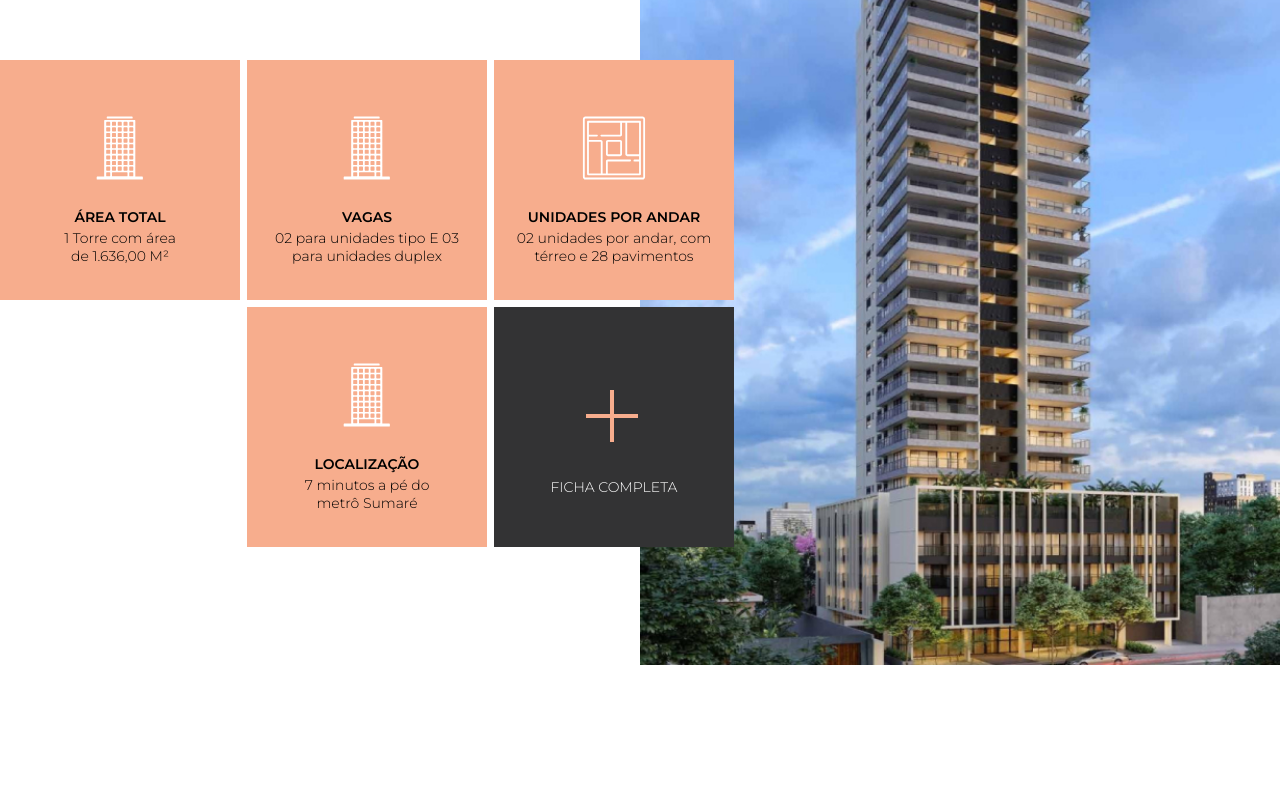
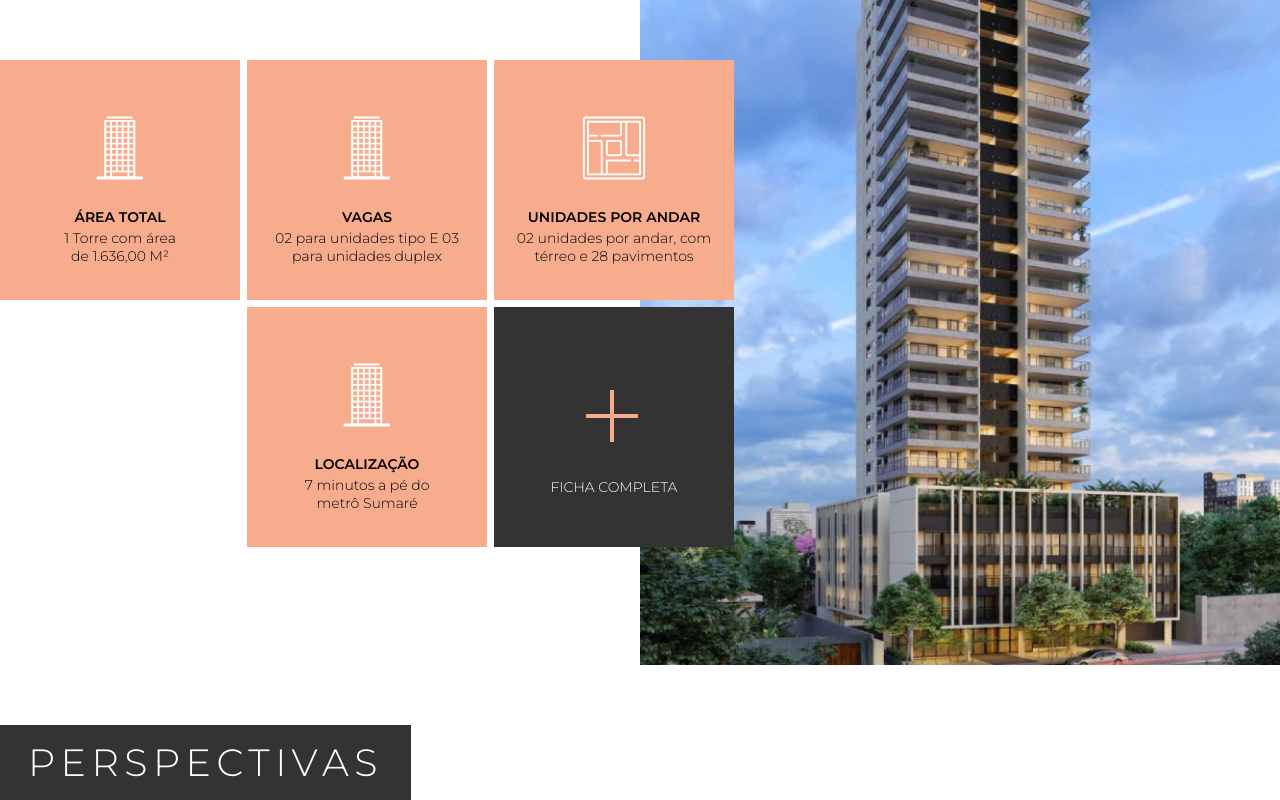
Before and after one commit to willtonglet/veritas, a Next.js app: page / in a window 1280 px wide. Shown: the part 1157-1957 px from the top of the page. Before the commit the page ends 1896 px from the top, so only its background shows below. Built offline with nearby package versions, Linux system fonts and the light colour scheme.

Commit message:
insere section de perspectivas

```diff
--- /dev/null
+++ b/src/components/Header/PageProgress.tsx
@@ -0,0 +1,35 @@
+import { useState, useMemo } from 'react';
+import styles from './styles.module.scss';
+
+const PageProgress: React.FC = () => {
+    const [progress, setProgress] = useState(0);
+
+    function getVerticalScrollPercentage(elm: HTMLElement) {
+        const p = elm.parentNode as HTMLElement;
+        const pos = ((elm.scrollTop || p.scrollTop) / (p.scrollHeight - p.clientHeight)) * 100;
+
+        return pos;
+    }
+
+    useMemo(() => {
+        if (typeof window !== 'undefined')
+            window.addEventListener('scroll', () => {
+                setProgress(getVerticalScrollPercentage(document.body));
+            });
+
+        return () => {
+            if (typeof window !== 'undefined')
+                window.removeEventListener('scroll', () => {
+                    setProgress(getVerticalScrollPercentage(document.body));
+                });
+        };
+    }, []);
+
+    return (
+        <div className={styles.progress}>
+            <div className={styles.progress__bar} style={{ width: `${progress}%` }} />
+        </div>
+    );
+};
+
+export default PageProgress;
--- a/src/components/Header/index.tsx
+++ b/src/components/Header/index.tsx
@@ -3,6 +3,7 @@ import clsx from 'clsx';
 
 import Container from '@components/Container';
 import Hamburger from '@components/Hamburger';
+import PageProgress from './PageProgress';
 import Context from 'context';
 
 import styles from './styles.module.scss';
@@ -95,6 +96,8 @@ const Header: React.FC<Props> = ({ routes }) => {
                     {renderMenu}
                 </aside>
             </div>
+
+            <PageProgress />
         </header>
     );
 };
--- a/src/components/Header/styles.module.scss
+++ b/src/components/Header/styles.module.scss
@@ -1,5 +1,6 @@
 @import '@core/styles/mq';
 @import '@core/styles/variables';
+@import '@core/styles/animations';
 
 .header {
     width: 100vw;
@@ -53,6 +54,7 @@
 
     &__menu {
         display: none;
+        position: relative;
 
         @include lg {
             display: unset;
@@ -166,3 +168,16 @@
         }
     }
 }
+
+.progress {
+    width: 100%;
+    position: absolute;
+    bottom: -4px;
+    left: 0;
+
+    &__bar {
+        background-color: $primary;
+        height: 4px;
+        width: 0;
+    }
+}
--- /dev/null
+++ b/src/components/ImageGallery/styles.module.scss
@@ -0,0 +1,8 @@
+@import '@core/styles/mq';
+@import '@core/styles/variables';
+@import '@core/styles/animations';
+
+.image-gallery {
+    display: grid;
+    grid-template-columns: repeat(16, 1fr);
+}
--- a/src/core/data/content.json
+++ b/src/core/data/content.json
@@ -94,6 +94,9 @@
           }
         ]
       }
+    },
+    "perspectivas": {
+      "title": "Perspectivas"
     }
   }
 }
--- a/src/pages/home/index.tsx
+++ b/src/pages/home/index.tsx
@@ -5,6 +5,7 @@ import Layout from '@components/Layout';
 import Cover from '@sections/cover';
 import Info from '@sections/info';
 import Empreendimento from '@sections/empreendimento';
+import Perspectivas from '@sections/perspectivas';
 
 import api from '@core/api';
 
@@ -14,6 +15,7 @@ const Home: NextPage<PageProps> = (props) => {
             <Cover id="inicio" />
             <Info />
             <Empreendimento id="empreendimento" />
+            <Perspectivas id="perspectivas" />
         </Layout>
     );
 };
--- a/src/sections/cover/index.tsx
+++ b/src/sections/cover/index.tsx
@@ -1,8 +1,8 @@
 import Image from 'next/image';
 import Container from '@components/Container';
 import Content from '@components/Content';
+import Reveal from '@components/Reveal';
 import styles from './styles.module.scss';
-import Reveal from '@components/Reveal';
 
 const Cover: React.FC<SectionProps> = ({ id }) => {
     return (
--- /dev/null
+++ b/src/sections/perspectivas/index.tsx
@@ -0,0 +1,17 @@
+import Container from '@components/Container';
+import Content from '@components/Content';
+import styles from './styles.module.scss';
+
+const Perspectivas: React.FC<SectionProps> = ({ id }) => {
+    return (
+        <section id={id} className={styles.perspectivas}>
+            <Container className={styles.perspectivas__container}>
+                <div className={styles.perspectivas__title}>
+                    <Content id="perspectivas.title" tag="h2" />
+                </div>
+            </Container>
+        </section>
+    );
+};
+
+export default Perspectivas;
--- /dev/null
+++ b/src/sections/perspectivas/styles.module.scss
@@ -0,0 +1,19 @@
+@import '@core/styles/mq';
+@import '@core/styles/variables';
+
+.perspectivas {
+    display: flex;
+    align-items: center;
+    justify-content: center;
+
+    &__container {
+        display: flex;
+    }
+
+    &__title {
+        background-color: $primary;
+        padding: 1rem 2rem;
+        color: $primaryLight;
+        margin-top: -1rem;
+    }
+}
```
Also changed, not shown: src/components/ImageGallery/index.tsx (added, +12 -0 lines).
